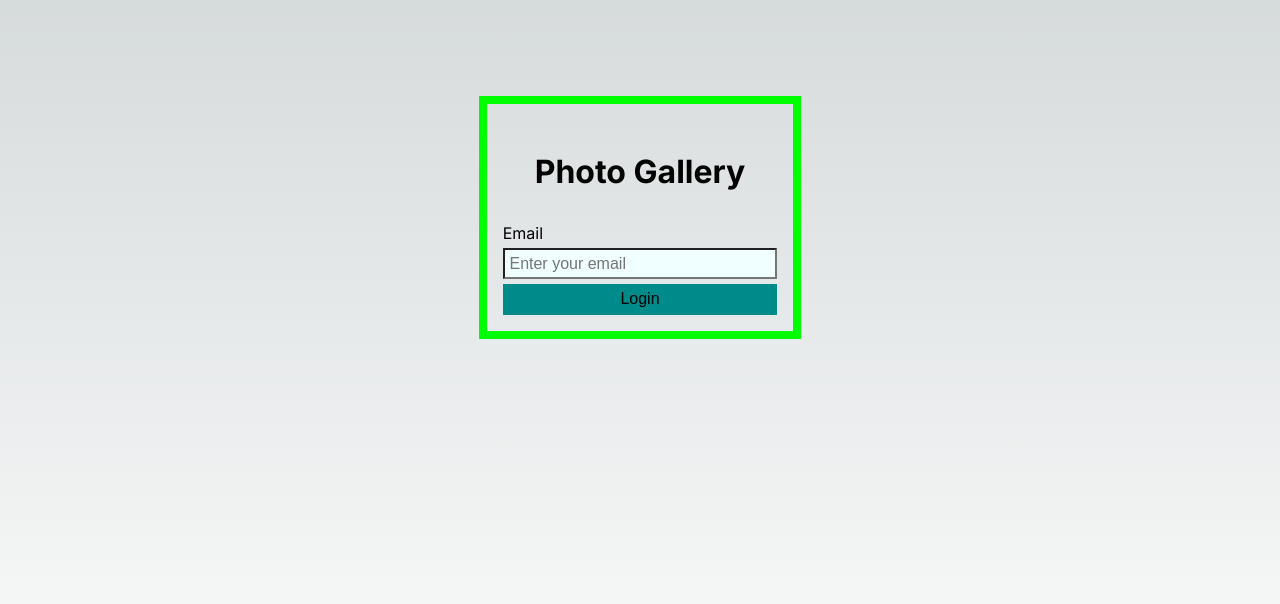
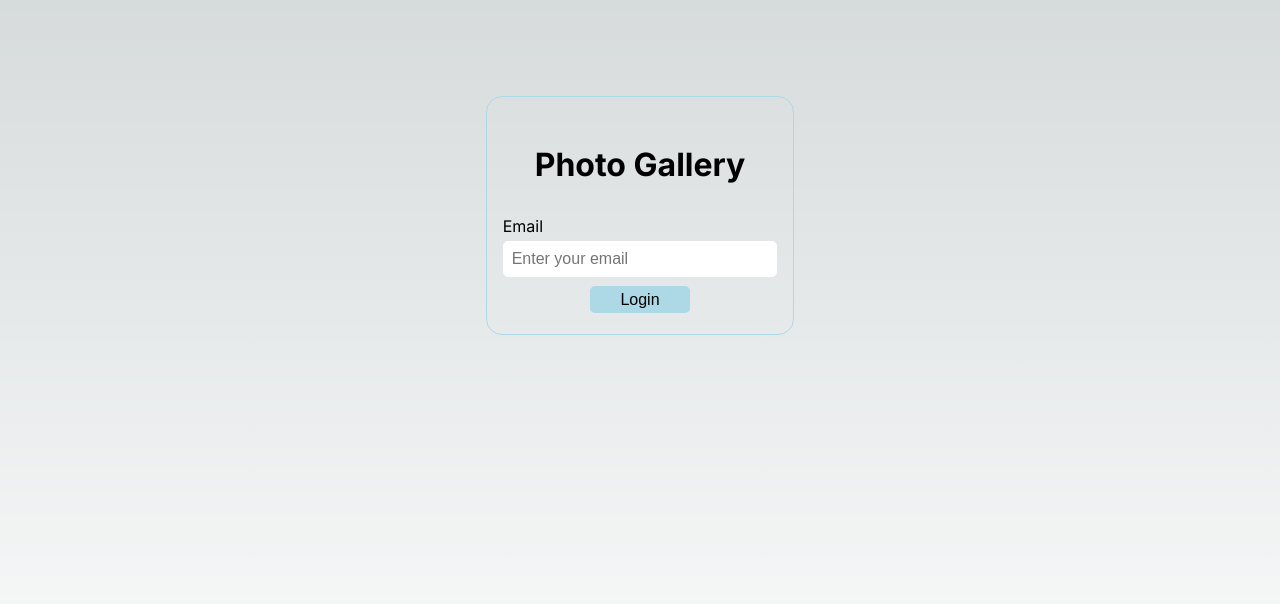
Before and after one commit to willsmores/photo-gallery, a Next.js app: page / in a window 1280 px wide. Shown: the top 604 px of the page. Built offline with nearby package versions, Linux system fonts and the light colour scheme.

Commit message:
Tweaked styling

```diff
--- a/src/components/Login.scss
+++ b/src/components/Login.scss
@@ -6,7 +6,8 @@
   display: flex;
   flex-direction: column;
   padding: 1em;
-  border: 0.5em solid lime;
+  border: 0.1em solid lightblue;
+  border-radius: 1em;
 
   h1 {
     text-align: center;
@@ -20,21 +21,27 @@
 
   input {
     font-size: 1em;
-    background-color: azure;
-    padding: 0.3em;
+    background-color: white;
+    padding: 0.5em;
     margin-bottom: .3em;
+    border: .1em solid white;
+    border-radius: .3em;
   }
 
   button {
+    color: black;
     font-size: 1em;
     padding: .2em;
-    background-color: darkcyan;
-    border: .2em solid darkcyan;
+    background-color: lightblue;
+    border: .1em solid lightblue;
+    min-width: 100px;
+    margin: .3em auto;
+    border-radius: .3em;
 
     &:hover {
-      background-color: lightcyan;
-      border: .2em solid lightcyan;
-      color: black;
+      background-color: darkslateblue;
+      border: .1em solid lightblue;
+      color: lightblue;
       cursor: pointer;
     }
   }
```
Also changed, not shown: src/components/AlbumListItem.scss (+9 -0 lines).
